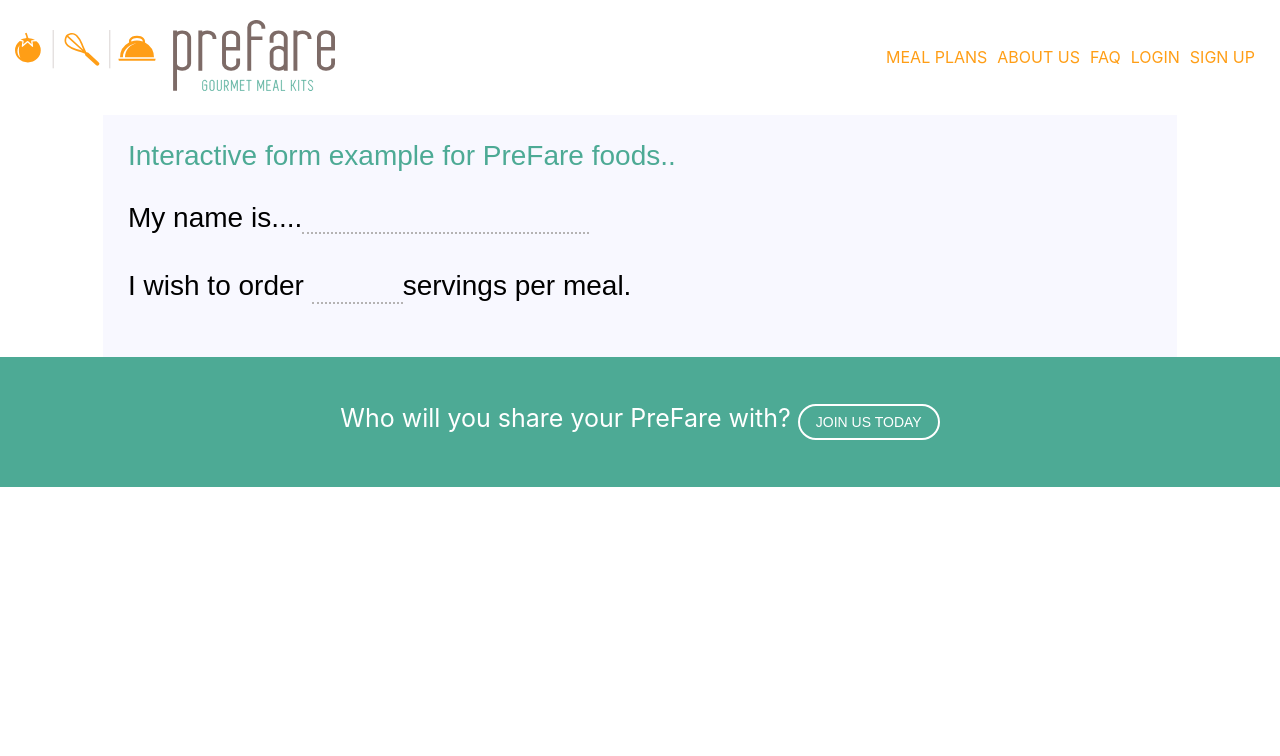
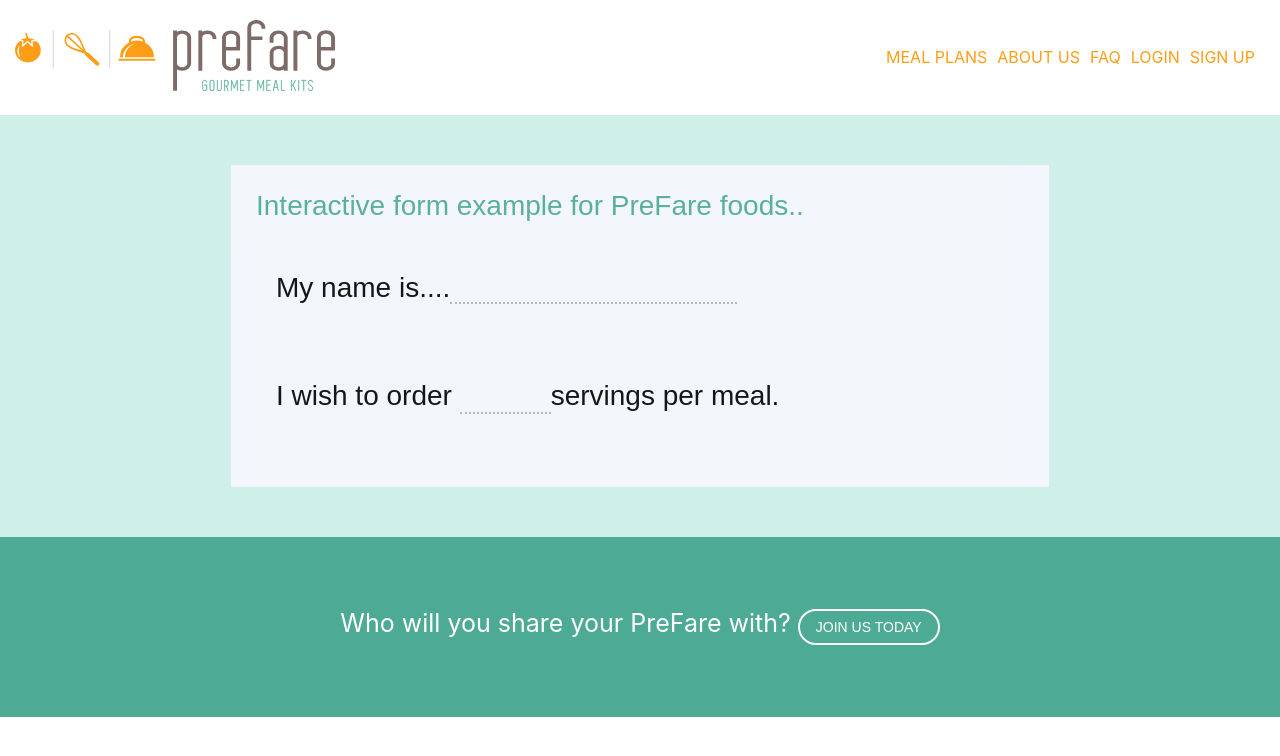
Before and after one commit to andimalfresh/PreFareSignUpForm, a React (Create React App) app: page / in a window 1280 px wide. Shown: the top 756 px of the page. Built offline with nearby package versions, Linux system fonts and the light colour scheme.

Commit message:
Finalizing Styling elements - removing background image

```diff
--- a/src/components/FinalFormtasy/FinalFormtasy.module.scss
+++ b/src/components/FinalFormtasy/FinalFormtasy.module.scss
@@ -1,11 +1,24 @@
+.signUpA {
+    // background-image: url(../../img/avacadoSalmon.jpg);
+    // background-repeat: no-repeat;
+    background-color: #cff0e8;
+    padding: 50px;
+
+    .formTextGreen {
+        color: #4daa95;
+    }
     .formWrapper {
-    width: 80vw;
+        width: 60vw;
         height: auto;
         margin: auto;
         background-color:ghostwhite;
         font-family: Arial, Helvetica, sans-serif;
         font-size:  1.75em;
         padding: 25px;
+        opacity: .90;
+        p {
+                padding: 20px;
+        }
         .formInput {
             -moz-appearance: none;
             appearance: none;
@@ -77,7 +90,5 @@
                 font-size: 14px;
                 border: 2px solid #ff9e16;
         }
-    .formTextGreen {
-        color: #4daa95;
     }
 }
--- a/src/components/FinalFormtasy/index.js
+++ b/src/components/FinalFormtasy/index.js
@@ -7,9 +7,9 @@ const FinalFormtasy = (props) => {
 
 
     return (
-        <div className={styles.formWrapper}>
-           <span className={styles.formTextGreen}>Interactive form example for PreFare foods..</span>
-            <div className={styles.signUpA}>
+        <div className={styles.signUpA}>
+            <div className={styles.formWrapper} >
+            <span className={styles.formTextGreen}>Interactive form example for PreFare foods..</span>
                 <form>
                     <p>My name is....<input className={styles.formInput}  /></p>
                     <p>I wish to order <input className={styles.formInputB} onKeyDown={props.handleFormB} />servings per meal.</p>
--- a/src/components/Prefooter/Prefooter.module.scss
+++ b/src/components/Prefooter/Prefooter.module.scss
@@ -7,6 +7,7 @@
     background-color: #4daa95;
     color:white;
     font-size: 25px;
+    padding: 25px;
 }
 .shareButton {
     background-color: #4daa95;
```
Also changed, not shown: src/img/avacadoPlate.jpg, src/img/test.jpg (added). Lines whose indentation alone changed are shown as unchanged.
